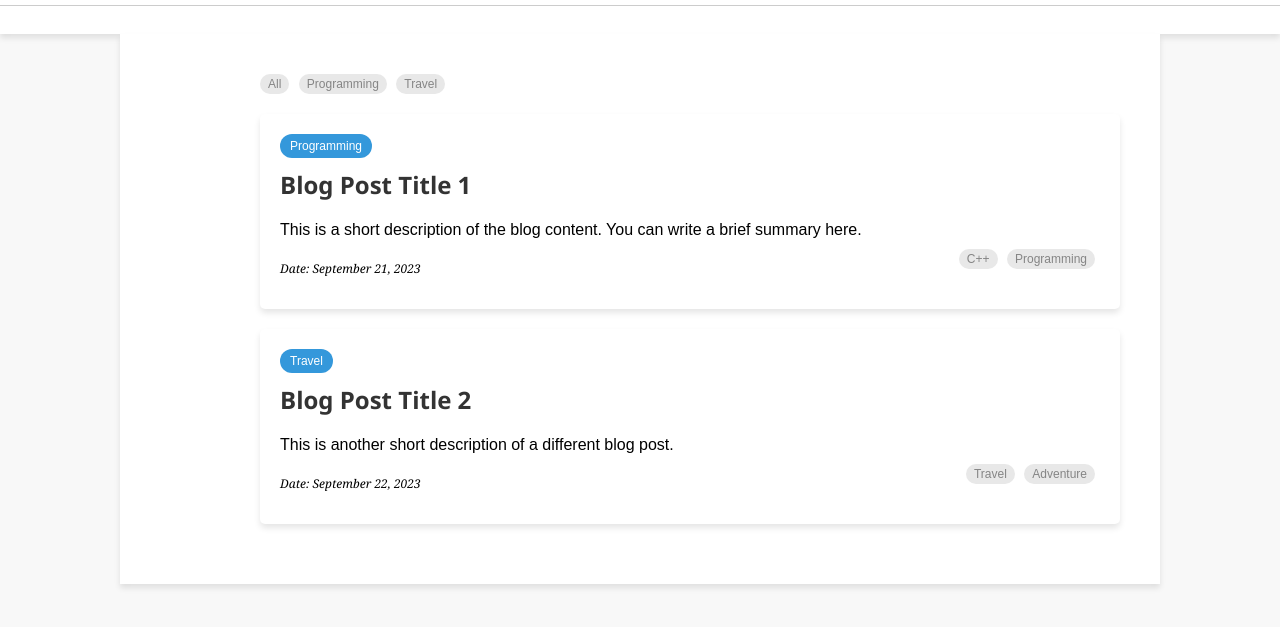
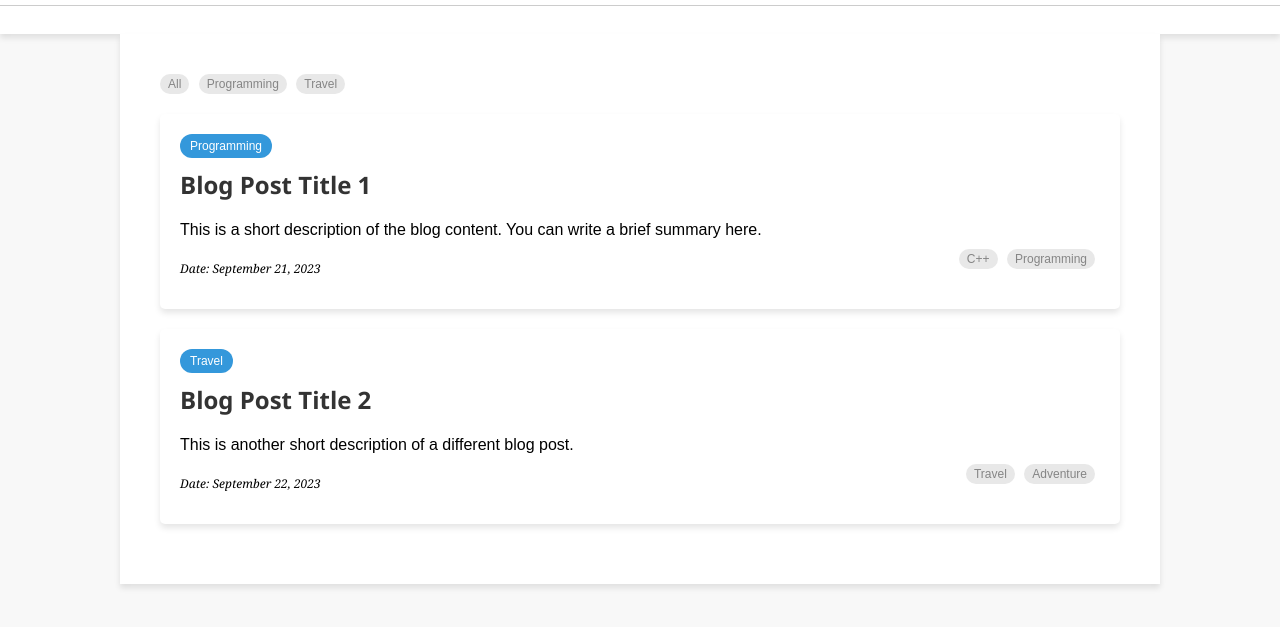
Before and after one commit to nafis277/nafis277.github.io, a plain HTML site: page index.html in a window 1280 px wide. Shown: the part 51-678 px from the top of the page. Drawn offline with Linux system fonts and the light colour scheme.

Commit message:
fixed a minor issue

```diff
--- a/style.css
+++ b/style.css
@@ -75,7 +75,6 @@ aside {
 main {
     flex: 2;
     padding: 20px;
-    margin-left: 10%; /* Adjust the margin to center the main content */
     width: 70%; /* Increase the width of the main content */
 }
 
```
